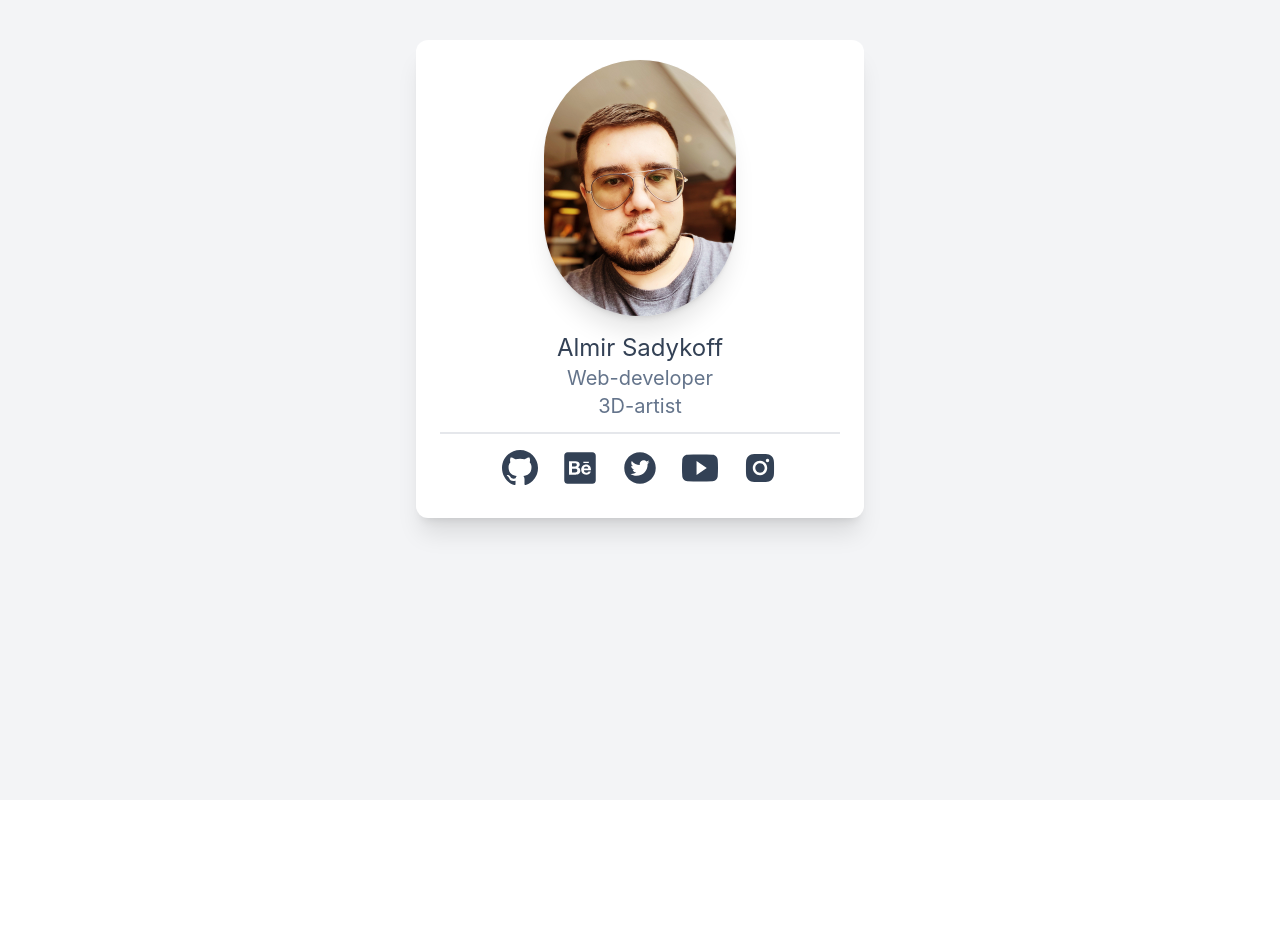
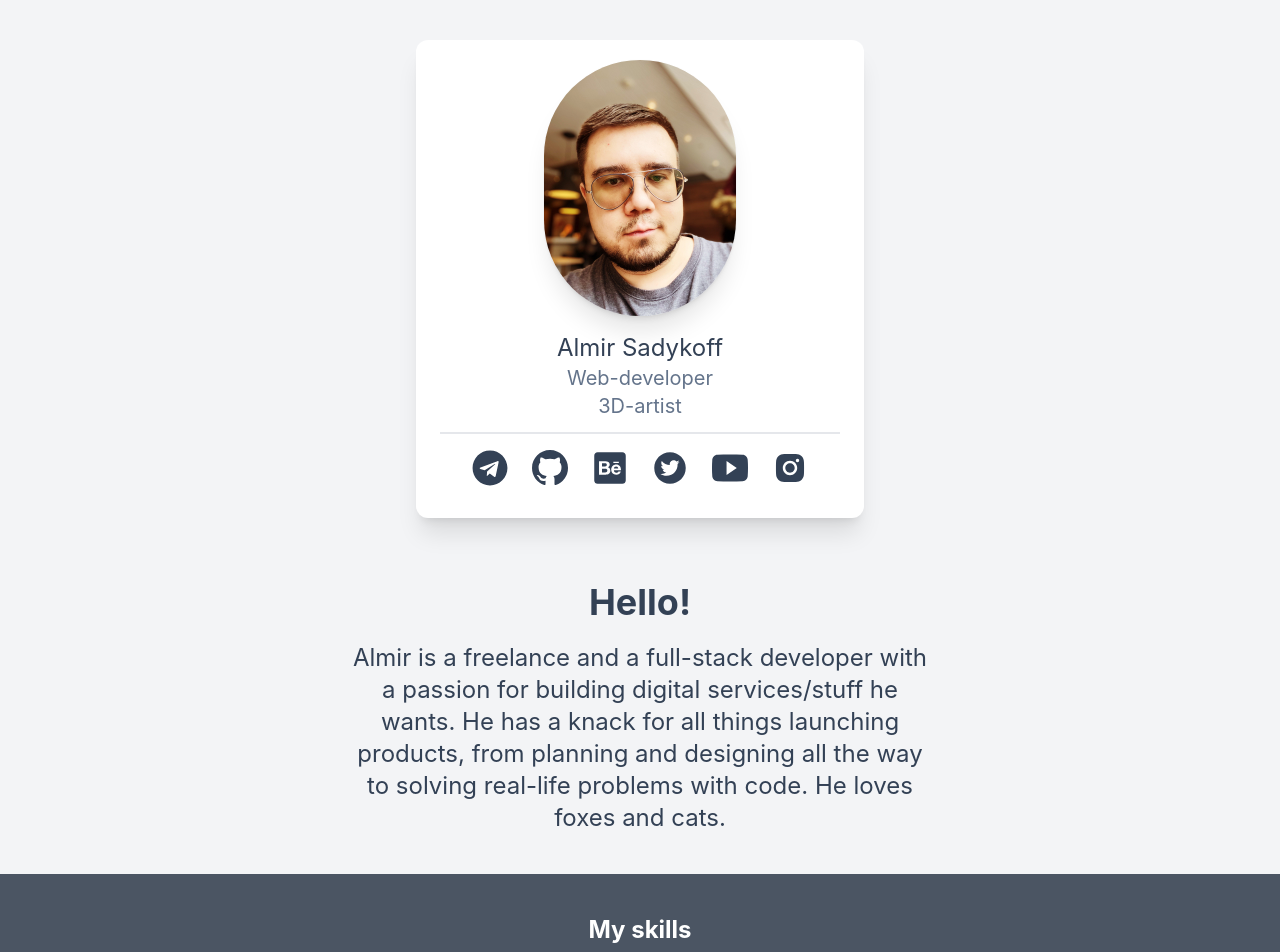
Before and after one commit to nozloy/homepage, a React (Create React App) app: page / in a window 1280 px wide. Shown: the top 952 px of the page. Before the commit the page ends 800 px from the top, so only its background shows below. Built offline with nearby package versions, Linux system fonts and the light colour scheme.

Commit message:
update 2

```diff
--- a/src/App.js
+++ b/src/App.js
@@ -1,11 +1,17 @@
 import './App.css'
 import React from 'react'
 import Card from './components/card'
+import Skills from './components/skills'
 
 function App() {
 	return (
-		<div className='min-h-screen py-10 px-3 sm:px-5 bg-gray-100'>
-			<Card />
+		<div>
+			<div className='bg-gray-100 min-h-screen py-10 px-3 sm:px-5'>
+				<Card />
+			</div>
+			<div className='bg-gray-600 min-h-screen py-10 px-3 sm:px-5'>
+				<Skills />
+			</div>
 		</div>
 	)
 }
--- /dev/null
+++ b/src/components/about.js
@@ -0,0 +1,17 @@
+import React from 'react'
+
+const About = () => {
+	return (
+		<div className='max-w-md sm:max-w-xl mt-16 mx-auto text-slate-700'>
+			<p className=' text-2xl font-bold text-center sm:text-4xl'>Hello!</p>
+			<p className='mt-5 text-xl text-center sm:text-2xl'>
+				Almir is a freelance and a full-stack developer with a passion for
+				building digital services/stuff he wants. He has a knack for all things
+				launching products, from planning and designing all the way to solving
+				real-life problems with code. He loves foxes and cats.
+			</p>
+		</div>
+	)
+}
+
+export default About
--- a/src/components/card.js
+++ b/src/components/card.js
@@ -1,10 +1,11 @@
 import React from 'react'
 import avatar from '../assets/images/avatar.jpg'
 import Links from './links'
+import About from './about'
 
 const Card = () => {
 	return (
-		<div className='w-full'>
+		<div className='w-full scroll-smooth'>
 			<div
 				className='flex flex-col justify-center max-w-sm mx-auto
              bg-white shadow-xl rounded-xl p-5 sm:max-w-md'
@@ -14,15 +15,14 @@ const Card = () => {
 					src={avatar}
 					alt='avatar'
 				/>
-				<div className='text-slate-500 text-center m-1 p-3 text-md sm:text-xl border-b-2'>
-					<div className='text-slate-700 text-xl sm:text-2xl'>
-						Almir Sadykoff
-					</div>
-					<p>Web-developer</p>
-					<p>3D-artist</p>
+				<div className='text-slate-500 text-center m-1 p-3 text-md border-b-2 sm:text-xl'>
+					<h1 className='text-slate-700 text-xl sm:text-2xl'>Almir Sadykoff</h1>
+					<h2>Web-developer</h2>
+					<h2>3D-artist</h2>
 				</div>
 				<Links />
 			</div>
+			<About />
 		</div>
 	)
 }
--- a/src/components/links.js
+++ b/src/components/links.js
@@ -4,27 +4,40 @@ import { FaBehanceSquare } from 'react-icons/fa'
 import { AiFillTwitterCircle } from 'react-icons/ai'
 import { IoLogoYoutube } from 'react-icons/io'
 import { AiFillInstagram } from 'react-icons/ai'
+import { FaTelegram } from 'react-icons/fa'
 
 const Links = () => {
 	return (
-		<div className='flex justify-center mx-auto text-2xl text-slate-700 sm:text-4xl'>
-			<a className='m-3' href='https://github.com/nozloy'>
+		<div className='flex justify-center mx-auto text-2xl text-slate-700 sm:text-4xl '>
+			<a className='link' href='https://t.me/a_sadykoff' target='blank'>
+				<FaTelegram />
+				<span className=' sr-only'>Telegram</span>
+			</a>
+			<a className='link' href='https://github.com/nozloy' target='blank'>
 				<BsGithub />
 				<span className=' sr-only'>GitHub</span>
 			</a>
-			<a className='m-3' href='https://behance.net/nozloy'>
+			<a className='link' href='https://behance.net/nozloy' target='blank'>
 				<FaBehanceSquare />
 				<span className=' sr-only'>Behance</span>
 			</a>
-			<a className='m-3' href='https://twitter.com/NoZloy'>
+			<a className='link' href='https://twitter.com/NoZloy' target='blank'>
 				<AiFillTwitterCircle />
 				<span className=' sr-only'>Twitter</span>
 			</a>
-			<a className='m-3' href='https://www.youtube.com/c/SadykoffFamily'>
+			<a
+				className='link'
+				href='https://www.youtube.com/c/SadykoffFamily'
+				target='blank'
+			>
 				<IoLogoYoutube />
 				<span className=' sr-only'>Youtube</span>
 			</a>
-			<a className='m-3' href='https://instagram.com/a_sadykoff'>
+			<a
+				className='link'
+				href='https://instagram.com/a_sadykoff'
+				target='blank'
+			>
 				<AiFillInstagram />
 				<span className=' sr-only'>Instagram</span>
 			</a>
--- /dev/null
+++ b/src/components/skills.js
@@ -0,0 +1,13 @@
+import React from 'react'
+
+const Skills = () => {
+	return (
+		<div className='flex mx-auto justify-center'>
+			<div className='text-2xl text-white font-bold flex flex-col mx-auto'>
+				My skills
+			</div>
+		</div>
+	)
+}
+
+export default Skills
--- a/src/index.css
+++ b/src/index.css
@@ -1,6 +1,10 @@
 @tailwind base;
 @tailwind components;
 @tailwind utilities;
+
+@layer components {
+  .link {@apply m-3 hover:text-yellow-500 transition duration-300 ease-in-out}
+}
 
 body {
   margin: 0;
```
Also changed, not shown: src/index.js (+11 -11 lines).
